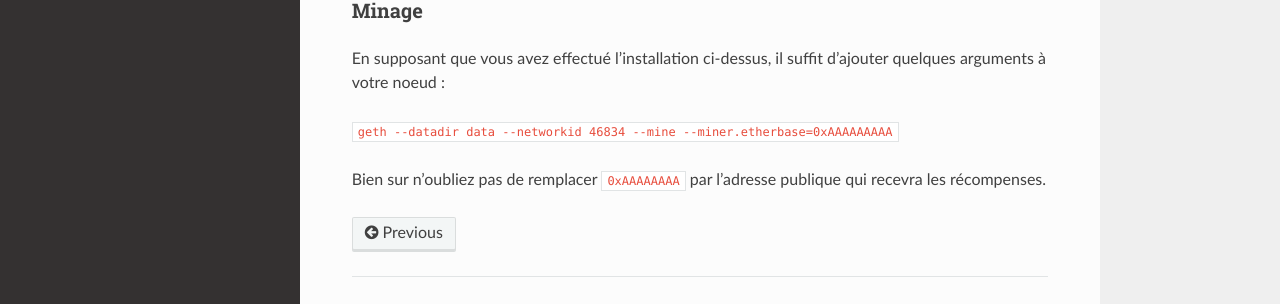
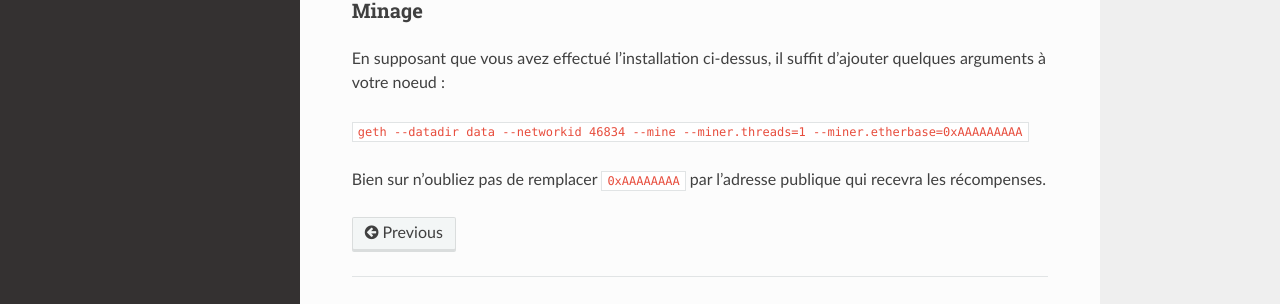
Before and after one commit to maximegmd/medusae, a Sphinx documentation site: the page built from docs/source/developer.rst, in a window 1280 px wide and 1384 px high. Shown: the part 1002-1306 px from the top of the window. Built offline with Sphinx 7.4.7 and the Read the Docs theme 2.0.0, drawn with Linux system fonts in a browser that asks for light colours.

Commit message:
Fix missing argument for mining

```diff
--- a/docs/source/developer.rst
+++ b/docs/source/developer.rst
@@ -50,6 +50,6 @@
 En supposant que vous avez effectué l'installation ci-dessus, il suffit d'ajouter quelques arguments à votre
 noeud :
 
-``geth --datadir data --networkid 46834 --mine --miner.etherbase=0xAAAAAAAAA``
+``geth --datadir data --networkid 46834 --mine --miner.threads=1 --miner.etherbase=0xAAAAAAAAA``
 
 Bien sur n'oubliez pas de remplacer ``0xAAAAAAAA`` par l'adresse publique qui recevra les récompenses.
```
